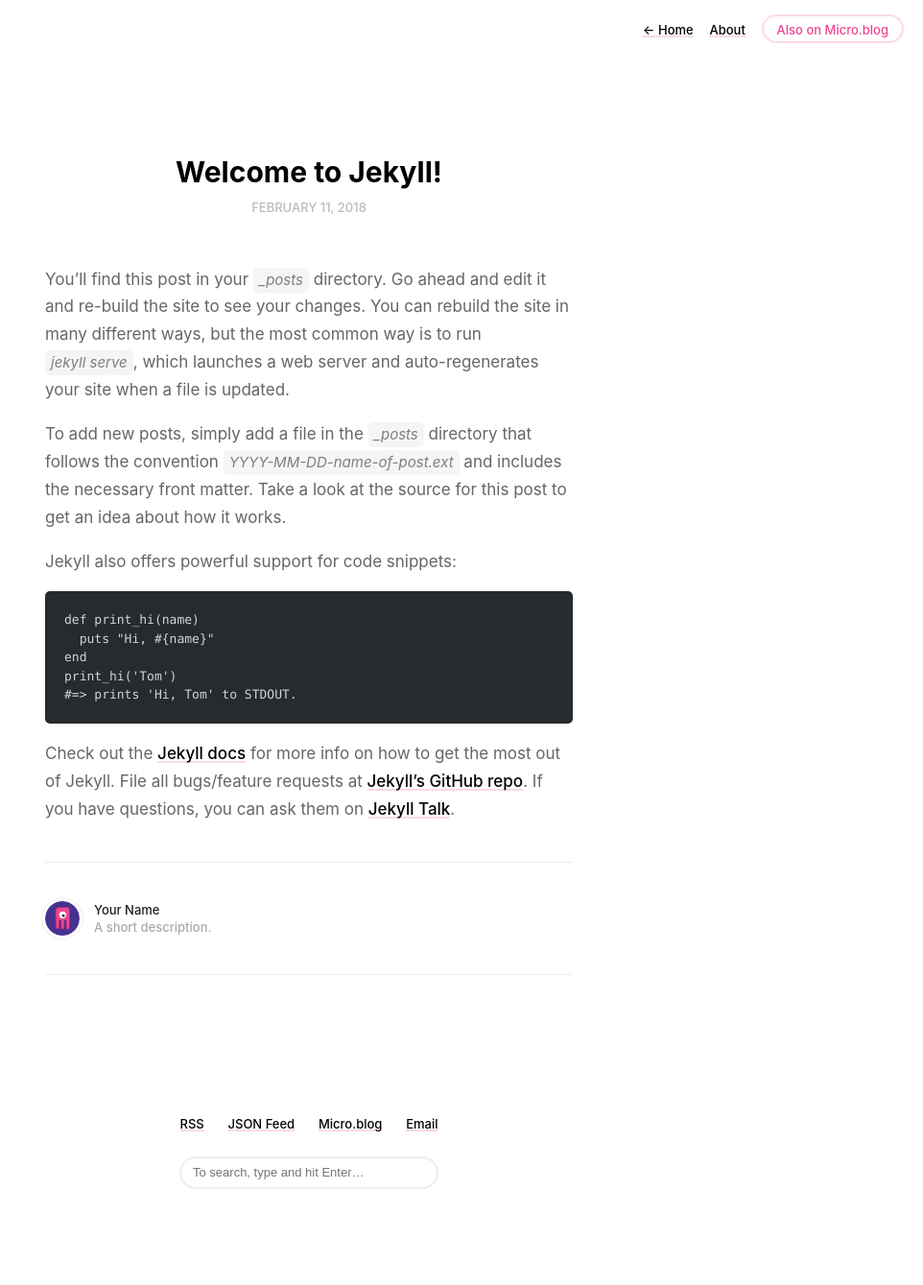
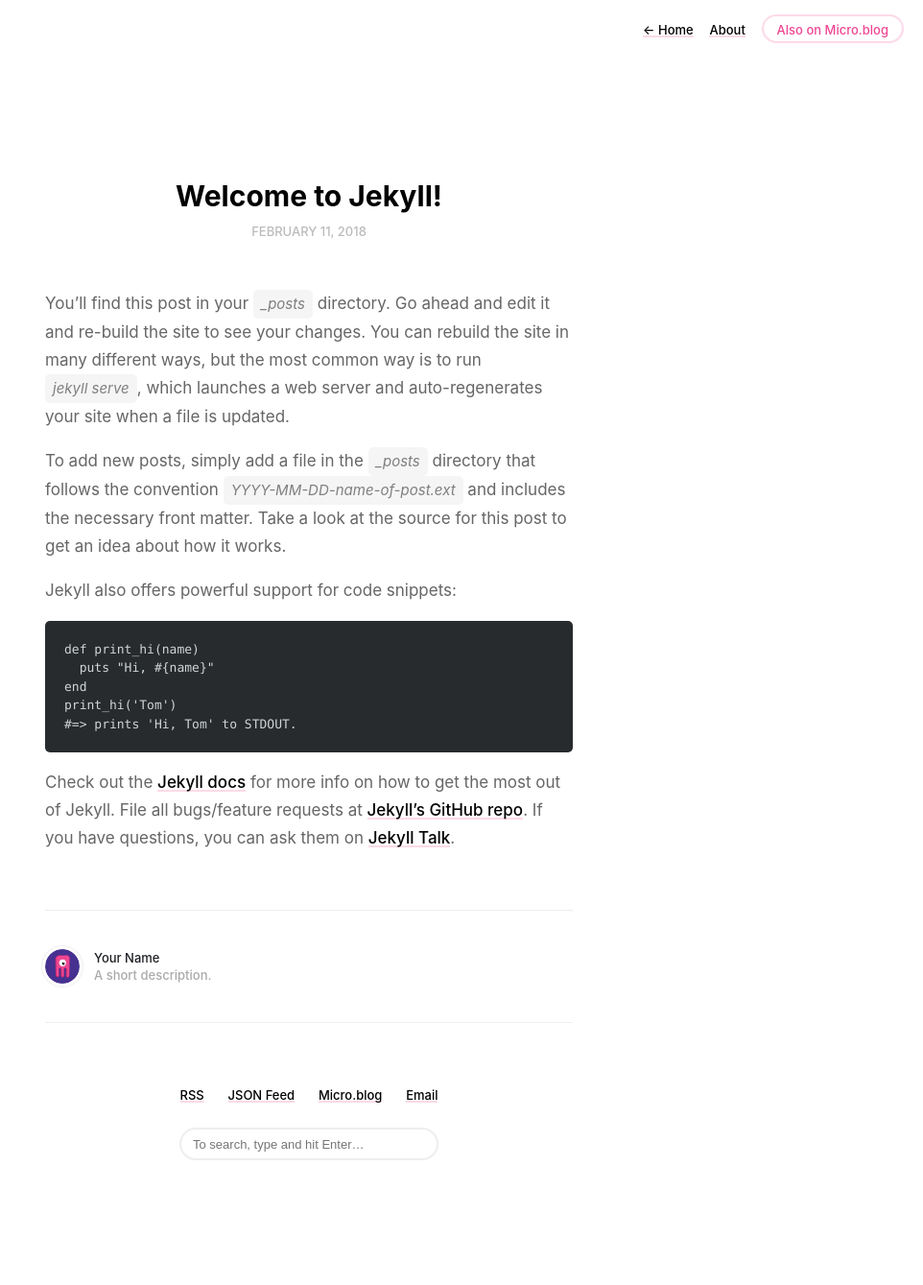
Before and after one commit to microdotblog/theme-marfa, a Jekyll site: the page built from _posts/2018-02-11-welcome-to-jekyll.markdown, in a window 1280 px wide. Shown: the whole page at 96% size, without its empty margins (318-1280 px from the left). Built offline with Jekyll 4.4.1, drawn with Linux system fonts in a browser that asks for light colours; after the commit the page ends 1289 px from its top, so only the background shows below that.

Commit message:
Loads of polish to css

```diff
--- a/_layouts/post.html
+++ b/_layouts/post.html
@@ -16,7 +16,7 @@ layout: default
   </section>
 </article>
 
-<footer id="post-meta" class="clearfix">
+<section id="post-meta" class="clearfix">
   <a href="/">
     <img class="u-photo avatar" src="{{ "/" | relative_url  }}assets/images/avatar.svg">
     <div>
@@ -24,4 +24,4 @@ layout: default
       <span>{{ site.description }}</span>
     </div>
   </a>
-</footer>
+</section>
--- a/assets/css/style.css
+++ b/assets/css/style.css
@@ -31,10 +31,9 @@ body {
 /* Profile */
 
 .profile #wrapper {
-	max-width: 600px;
 	margin: 0 auto;
-	padding: 70px 25px 100px 25px;
 	text-align: center;
+	padding: 80px 0;
 }
 
 .profile #avatar {
@@ -93,7 +92,7 @@ nav.main-nav a.cta:hover {
 #wrapper {
 	max-width: 600px;
 	margin: 0 auto;
-	padding: 0 25px 100px 25px;
+	padding: 25px;
 }
 
 .home #avatar {
@@ -151,7 +150,7 @@ code.highlighter-rouge {
 	background-color: #F5F5F5;
 	border-radius: 5px;
 	display: inline-block;
-	padding: 3px 6px;
+	padding: 5px 8px;
 	color: #7F7F7F;
 	font-size: 15px;
 	line-height: 1.35;
@@ -159,6 +158,7 @@ code.highlighter-rouge {
 }
 
 /*Accent color*/
+
 a {
 	text-decoration: none;
 	color: #000;
@@ -180,7 +180,7 @@ nav.main-nav a:hover, #footer a:hover, #post-nav a:hover, p a:hover {
 ul 	{ margin:0; padding:0; }
 li	{ list-style-type:circle; list-style-position:inside;}
 
-/* Line Height */
+/* Post */
 
 .post-body li {
 	padding-left: 20px;
@@ -321,6 +321,14 @@ Post List
 	line-height: 1.35;
 }
 
+/* Footer */
+
+footer #wrapper {
+	margin: 0 auto;
+	text-align: center;
+	padding: 35px 0 80px 0;
+}
+
 #footer {
 	text-align: center;
 }
@@ -337,24 +345,14 @@ Post List
 	padding: 0 10px;
 }
 
-/* Post Page */
-#header {
-	border-bottom: 1px solid #eee;
-}
-
-.post {
-	margin: 120px 0 0 0;
-}
-
 #post-meta {
 	font-size: 13px;
 	font-weight: bold;
 	line-height: 1.4;
 	border-top: 1px solid #eee;
 	padding-top: 40px;
-	margin-bottom: 40px;
 	padding-bottom: 40px;
-	margin-top: 40px;
+	margin-top: 60px;
 	color:#444;
 	border-bottom: 1px solid #eee;
 }
@@ -371,8 +369,16 @@ Post List
 }
 
 #post-meta div {
-	margin: 0 25px 0 0;
 	float: left;
+}
+
+/* Post Page */
+#header {
+	border-bottom: 1px solid #eee;
+}
+
+.post {
+	margin: 120px 0 0 0;
 }
 
 /* Post Navigation */
@@ -442,17 +448,26 @@ h2.headline {
 
 /* Media Queries */
 @media screen and (max-width: 540px) {
-	#wrapper { padding:25px 25px 25px 25px;}
+
+	footer #wrapper {
+		padding: 35px 0 60px 0;
+	}
+
 	.profile #wrapper {
-		max-width: 600px;
 		margin: 0 auto;
-		padding: 60px 25px 30px 25px;
 		text-align: center;
+		padding: 70px 0 40px 0;
 	}
-	.post { margin: 40px 0; }
-	#footer { margin: 40px 0 0 0;}
 
-	#post-meta { margin-top: 60px; }
+	#post-meta {
+		padding-top: 30px;
+		padding-bottom: 30px;
+		margin-top: 60px;
+	}
+
+	.post {
+		margin: 50px 0;
+	}
 
 	h1 {
 		font-size: 24px;
```
